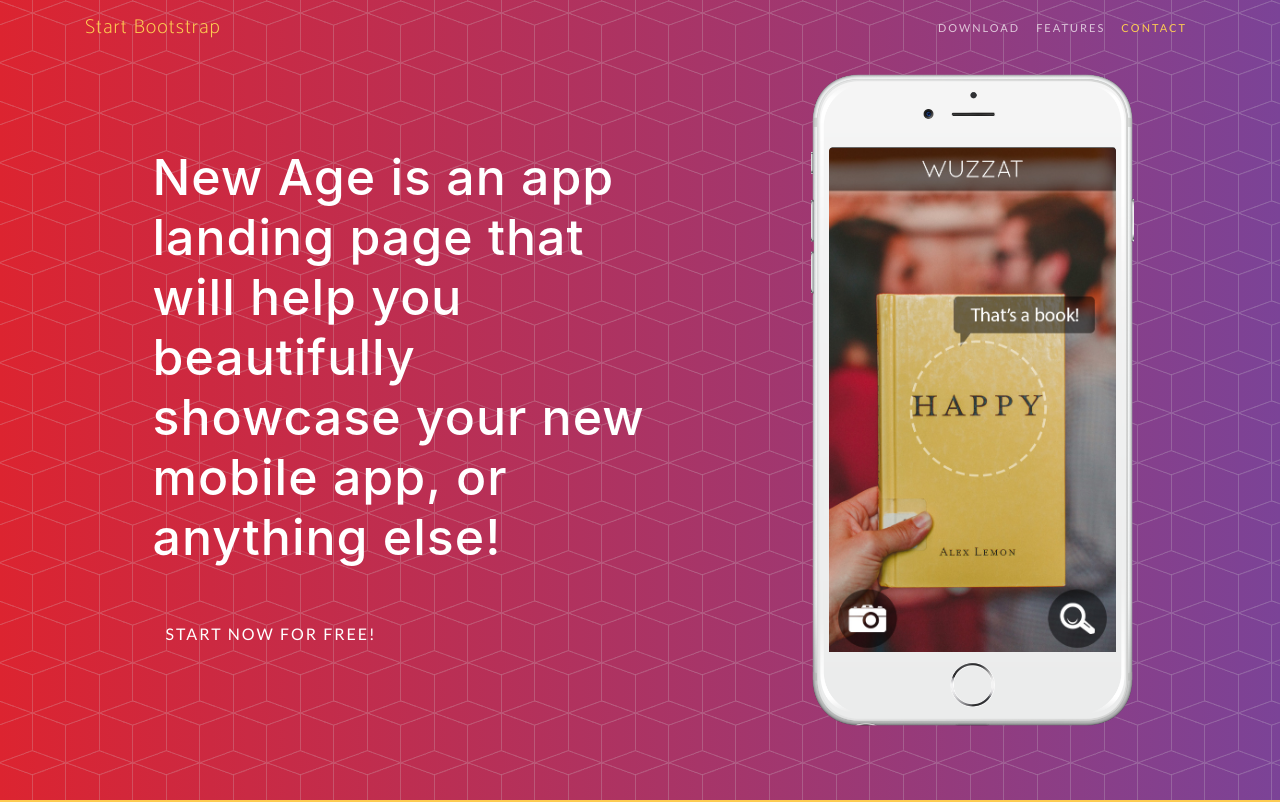
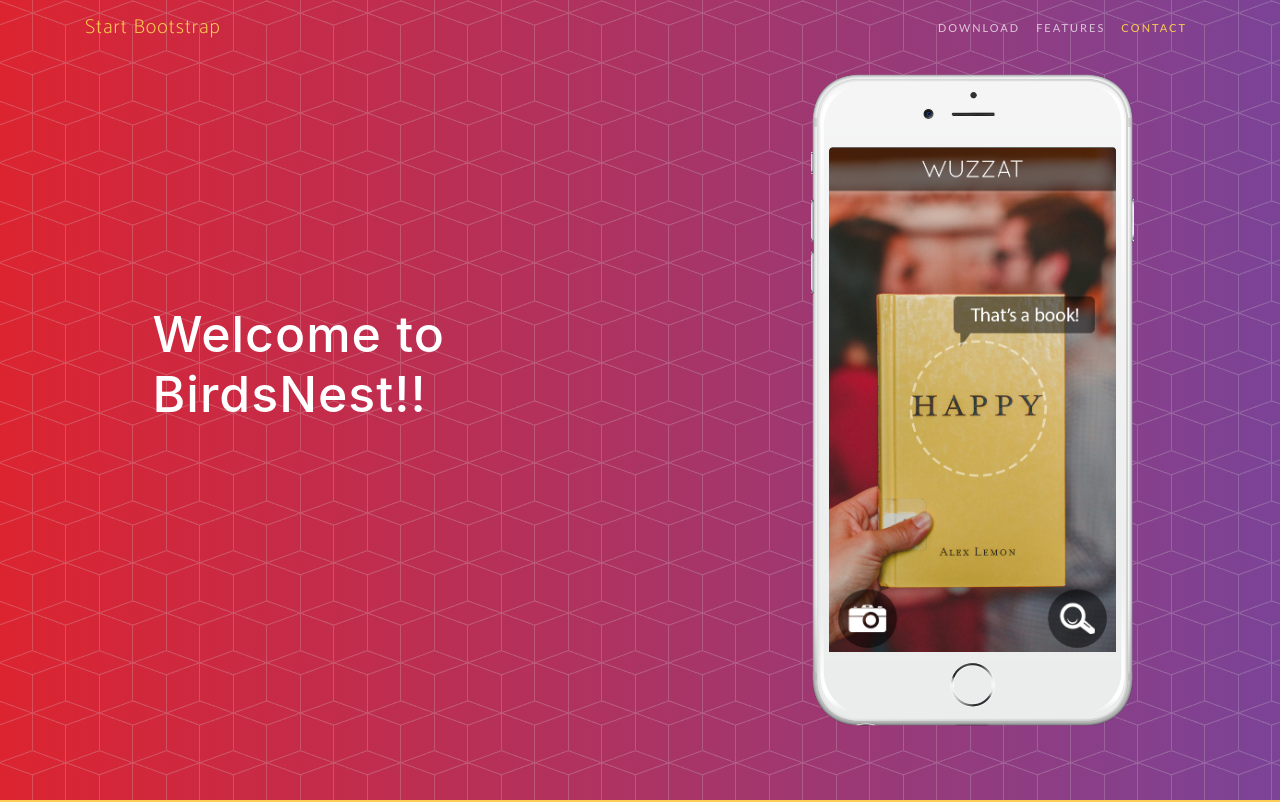
Before and after one commit to kesh-belur/BirdsNest, a website with bundled scripts: page index.html in a window 1280 px wide. Shown: the top 802 px of the page. Built offline with nearby package versions, Linux system fonts and the light colour scheme; a web font is replaced by a local one.

Commit message:
Update text in index.html

```diff
--- a/index.html
+++ b/index.html
@@ -59,8 +59,8 @@
         <div class="row h-100">
           <div class="col-lg-7 my-auto">
             <div class="header-content mx-auto">
-              <h1 class="mb-5">New Age is an app landing page that will help you beautifully showcase your new mobile app, or anything else!</h1>
-              <a href="#download" class="btn btn-outline btn-xl js-scroll-trigger">Start Now for Free!</a>
+              <h1 class="mb-5">Welcome to BirdsNest!!</h1>
+              <a href="#download" class="btn btn-outline btn-xl js-scroll-trigger"></a>
             </div>
           </div>
           <div class="col-lg-5 my-auto">
```
